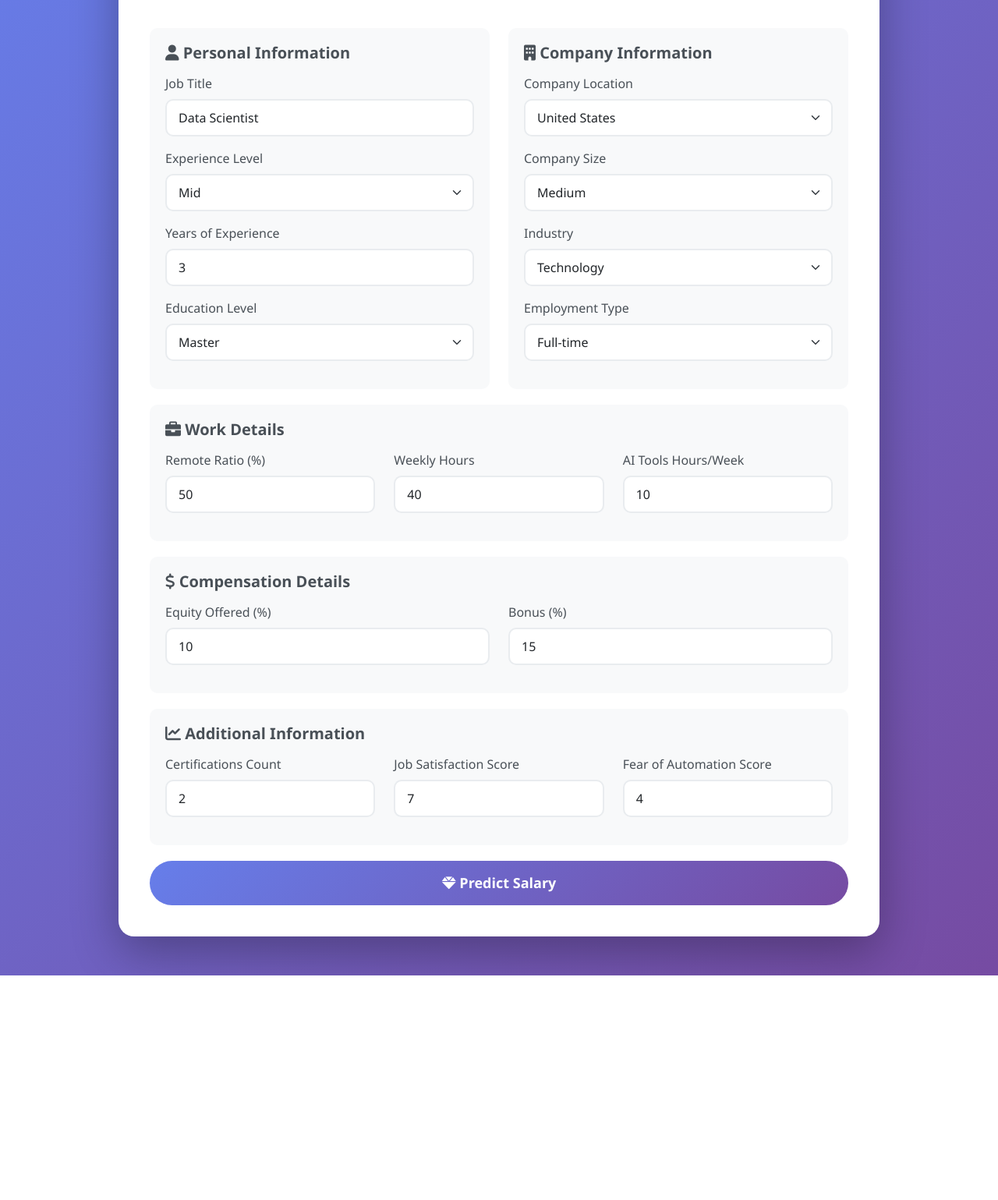
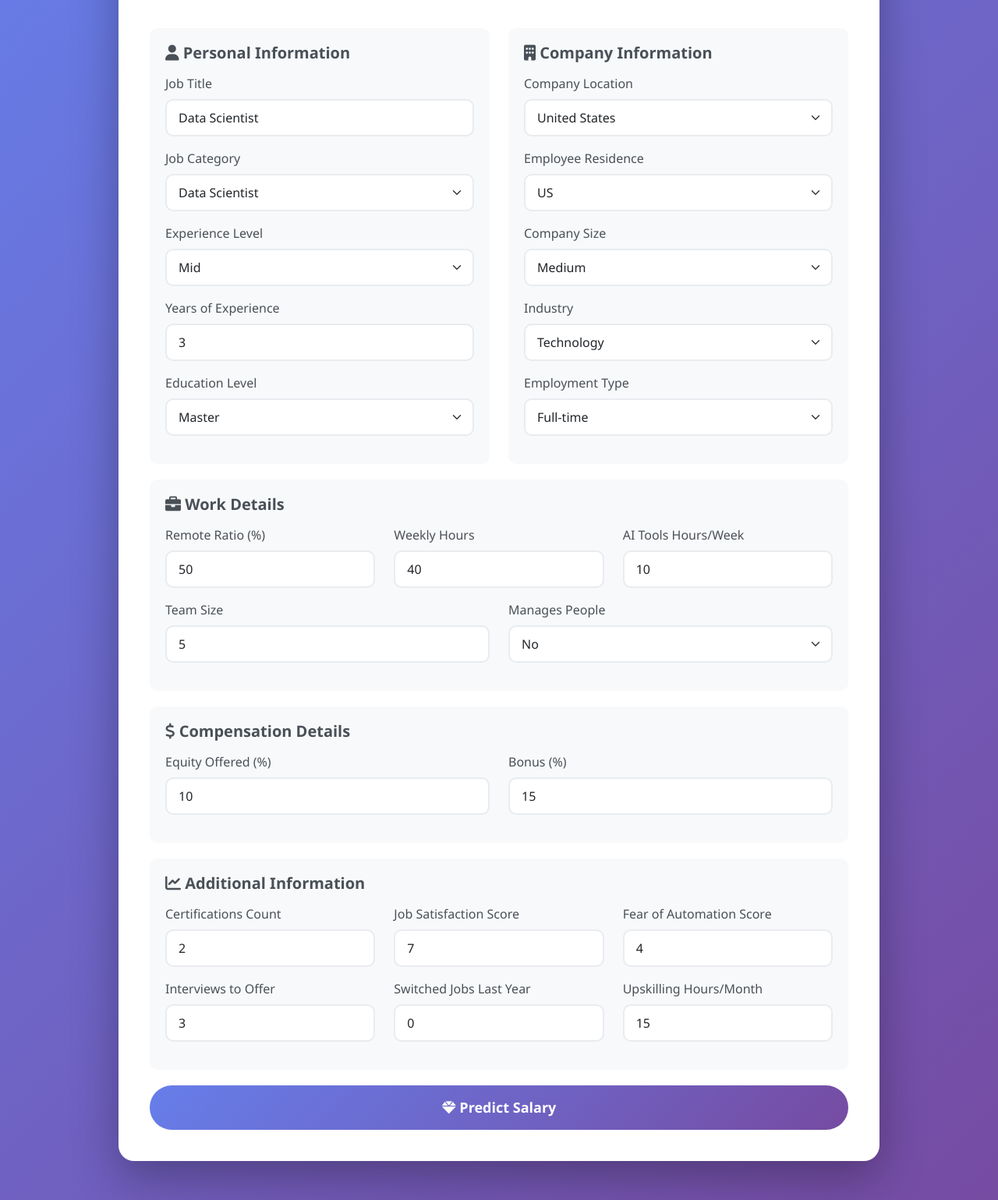
Before and after one commit to Tayyab94/salaryPredictor, a Flask app: page / in a window 1280 px wide. Shown: the part 191-1730 px from the top of the page at 78% size. Before the commit the page ends 1442 px from the top, so only its background shows below. Run offline with Flask 3, Linux system fonts and the light colour scheme; parts of the project's set-up code (start-up, migrations or seed data) failed here and were passed over.

Commit message:
fix the req.txt file issue

```diff
--- a/app.py
+++ b/app.py
@@ -1,11 +1,10 @@
-# app.py - Complete working version
+# app.py - Clean version that only loads pre-trained model
 import os
 import pandas as pd
 import numpy as np
 import joblib
 from flask import Flask, request, jsonify, render_template
 from flask_cors import CORS
-from sklearn.preprocessing import StandardScaler
 import warnings
 warnings.filterwarnings('ignore')
 
@@ -18,195 +17,84 @@ scaler = None
 features = []
 
 def load_model_artifacts():
-    """Load model artifacts or create them if missing"""
+    """Load pre-trained model and artifacts"""
     global model, scaler, features
 
     try:
+        # Load your trained model
         model = joblib.load('model/trained_model.pkl')
         print("✅ Model loaded successfully")
-    except:
-        print("⚠️ Model not found. Creating a simple model for testing...")
-        create_dummy_model()
-        model = joblib.load('model/trained_model.pkl')
+    except Exception as e:
+        print(f"❌ Error loading model: {e}")
+        return False
 
     try:
+        # Load scaler
         scaler = joblib.load('model/scaler.pkl')
         print("✅ Scaler loaded successfully")
-    except:
-        print("⚠️ Scaler not found. Creating a new scaler...")
-        create_scaler_from_data()
-        scaler = joblib.load('model/scaler.pkl')
+    except Exception as e:
+        print(f"⚠️ Scaler not found: {e}")
+        scaler = None
 
     try:
+        # Load features list
         with open('model/features.txt', 'r') as f:
             features = [line.strip() for line in f.readlines()]
         print(f"✅ Features loaded: {len(features)} features")
-    except:
-        print("⚠️ Features file not found. Creating default features...")
-        create_default_features()
-        with open('model/features.txt', 'r') as f:
-            features = [line.strip() for line in f.readlines()]
+    except Exception as e:
+        print(f"❌ Error loading features: {e}")
+        return False
 
-def create_dummy_model():
-    """Create a simple dummy model for testing"""
-    from sklearn.ensemble import RandomForestRegressor
-    import pandas as pd
-    import numpy as np
+    return True
 
-    np.random.seed(42)
-    n_samples = 1000
-
-    data = {
-        'years_experience': np.random.uniform(0, 30, n_samples),
-        'remote_ratio': np.random.uniform(0, 100, n_samples),
-        'team_size': np.random.randint(1, 20, n_samples),
-        'certifications_count': np.random.randint(0, 5, n_samples),
-        'weekly_hours': np.random.normal(40, 5, n_samples),
-        'ai_tools_hours_per_week': np.random.uniform(0, 30, n_samples),
-        'equity_offered_pct': np.random.uniform(0, 30, n_samples),
-        'bonus_pct': np.random.uniform(0, 40, n_samples),
-        'job_satisfaction_score': np.random.uniform(1, 10, n_samples),
-        'interviews_to_offer': np.random.randint(1, 8, n_samples),
-        'switched_jobs_last_year': np.random.randint(0, 3, n_samples),
-        'upskilling_hours_per_month': np.random.uniform(0, 40, n_samples),
-        'fears_ai_automation_score': np.random.uniform(1, 10, n_samples),
-        'exp_level_encoded': np.random.randint(1, 4, n_samples),
-        'has_equity': np.random.randint(0, 2, n_samples),
-        'has_bonus': np.random.randint(0, 2, n_samples),
-        'seniority_score': np.random.uniform(1, 100, n_samples),
-        'remote_intensity': np.random.uniform(0, 1, n_samples),
-        'company_size_encoded': np.random.randint(1, 4, n_samples),
-        'remote_company_size_interaction': np.random.uniform(0, 300, n_samples),
-        'location_mismatch': np.random.randint(0, 2, n_samples),
-        'education_level_encoded': np.random.randint(1, 4, n_samples),
-        'has_advanced_degree': np.random.randint(0, 2, n_samples),
-        'education_experience_interaction': np.random.uniform(0, 100, n_samples),
-        'ai_usage_intensity': np.random.uniform(0, 1, n_samples),
-        'comprehensive_seniority': np.random.uniform(1, 100, n_samples),
-        'efficiency_score': np.random.uniform(1, 100, n_samples),
-        'certs_per_experience_year': np.random.uniform(0, 5, n_samples),
-        'job_switcher': np.random.randint(0, 2, n_samples),
-        'upskilling_dedication': np.random.randint(0, 2, n_samples)
-    }
-
-    df_dummy = pd.DataFrame(data)
-
-    df_dummy['salary_usd'] = (
-        50000 +
-        df_dummy['years_experience'] * 8000 +
-        df_dummy['exp_level_encoded'] * 15000 +
-        df_dummy['remote_intensity'] * 10000 +
-        df_dummy['company_size_encoded'] * 5000 +
-        np.random.normal(0, 20000, n_samples)
-    )
-    df_dummy['salary_usd'] = df_dummy['salary_usd'].clip(30000, 300000)
-
-    X = df_dummy.drop('salary_usd', axis=1)
-    y = df_dummy['salary_usd']
-
-    model = RandomForestRegressor(n_estimators=50, random_state=42)
-    model.fit(X, y)
-
-    os.makedirs('model', exist_ok=True)
-    joblib.dump(model, 'model/trained_model.pkl')
-
-    with open('model/features.txt', 'w') as f:
-        for col in X.columns:
-            f.write(f"{col}\n")
-
-    print("✅ Dummy model created successfully!")
-
-def create_scaler_from_data():
-    """Create a scaler from dummy data"""
-    from sklearn.preprocessing import StandardScaler
-
-    np.random.seed(42)
-    n_samples = 1000
-    dummy_data = np.random.randn(n_samples, 30) * 10 + 50
-
-    scaler = StandardScaler()
-    scaler.fit(dummy_data)
-
-    os.makedirs('model', exist_ok=True)
-    joblib.dump(scaler, 'model/scaler.pkl')
-
-    print("✅ Scaler created successfully!")
-
-def create_default_features():
-    """Create default features list"""
-    default_features = [
-        'years_experience', 'remote_ratio', 'team_size', 'certifications_count',
-        'weekly_hours', 'ai_tools_hours_per_week', 'equity_offered_pct',
-        'bonus_pct', 'job_satisfaction_score', 'interviews_to_offer',
-        'switched_jobs_last_year', 'upskilling_hours_per_month',
-        'fears_ai_automation_score', 'exp_level_encoded', 'has_equity',
-        'has_bonus', 'seniority_score', 'remote_intensity',
-        'company_size_encoded', 'remote_company_size_interaction',
-        'location_mismatch', 'education_level_encoded', 'has_advanced_degree',
-        'education_experience_interaction', 'ai_usage_intensity',
-        'comprehensive_seniority', 'efficiency_score',
-        'certs_per_experience_year', 'job_switcher', 'upskilling_dedication'
-    ]
-
-    os.makedirs('model', exist_ok=True)
-    with open('model/features.txt', 'w') as f:
-        for feat in default_features:
-            f.write(f"{feat}\n")
-
-    print("✅ Default features created!")
-
-# Load artifacts on startup
-load_model_artifacts()
+# Load all artifacts on startup
+if not load_model_artifacts():
+    print("❌ Failed to load model artifacts. Please check your model files.")
+    exit(1)
 
 def engineer_features(df):
-    """Apply feature engineering to input data with safe encoding"""
+    """Apply feature engineering (must match your training pipeline)"""
 
     df_engineered = df.copy()
 
-    # 1. Salary-related features
-    df_engineered['salary_per_hour'] = 0
-    df_engineered['total_compensation'] = 0
+    # Add engineered features that your model expects
     df_engineered['has_equity'] = (df_engineered['equity_offered_pct'] > 0).astype(int)
     df_engineered['has_bonus'] = (df_engineered['bonus_pct'] > 0).astype(int)
 
-    # 2. Experience features with safe mapping
+    # Experience mapping
     exp_map = {'Entry': 1, 'Mid': 2, 'Senior': 3, 'Executive': 4}
     df_engineered['exp_level_encoded'] = df_engineered['experience_level'].map(exp_map).fillna(2)
     df_engineered['seniority_score'] = df_engineered['years_experience'] * df_engineered['exp_level_encoded']
 
-    # 3. Remote features
+    # Remote features
     df_engineered['remote_intensity'] = df_engineered['remote_ratio'] / 100
     company_size_map = {'S': 1, 'M': 2, 'L': 3}
     df_engineered['company_size_encoded'] = df_engineered['company_size'].map(company_size_map).fillna(2)
     df_engineered['remote_company_size_interaction'] = df_engineered['remote_ratio'] * df_engineered['company_size_encoded']
-    df_engineered['location_mismatch'] = (df_engineered['employee_residence'] != df_engineered['company_location_full']).astype(int)
 
-    # 4. Education features with safe mapping
+    # Education features
     education_map = {'High School': 1, 'Bachelor': 2, 'Master': 3, 'PhD': 4}
     df_engineered['education_level_encoded'] = df_engineered['education_level'].map(education_map).fillna(2)
     df_engineered['has_advanced_degree'] = (df_engineered['education_level'].isin(['Master', 'PhD'])).astype(int)
-    df_engineered['education_experience_interaction'] = df_engineered['education_level_encoded'] * df_engineered['years_experience']
 
-    # 5. AI features
+    # AI features
     df_engineered['ai_usage_intensity'] = df_engineered['ai_tools_hours_per_week'] / (df_engineered['weekly_hours'] + 1)
 
-    # 6. Comprehensive seniority
+    # Comprehensive seniority
     df_engineered['comprehensive_seniority'] = (
         df_engineered['years_experience'] * 0.3 +
         df_engineered['exp_level_encoded'] * 0.25 +
         df_engineered['education_level_encoded'] * 0.15 +
         df_engineered['certifications_count'] * 0.1 +
-        df_engineered['team_size'] * 0.1 +
-        df_engineered['manages_people'] * 0.1
+        df_engineered['team_size'] * 0.1
     )
 
-    # 7. Additional features
-    df_engineered['efficiency_score'] = 0
+    # Additional features
     df_engineered['certs_per_experience_year'] = df_engineered['certifications_count'] / (df_engineered['years_experience'] + 1)
     df_engineered['job_switcher'] = (df_engineered['switched_jobs_last_year'] > 0).astype(int)
     df_engineered['upskilling_dedication'] = (df_engineered['upskilling_hours_per_month'] > 10).astype(int)
 
-    # 8. Handle categorical variables with mappings
+    # Categorical mappings
     categorical_mappings = {
         'job_category': {
             'Data_Scientist': 0, 'ML_Engineer': 1, 'AI_Engineer': 2,
@@ -220,47 +108,45 @@ def engineer_features(df):
         }
     }
 
-    # Apply mappings with safe defaults
     for col, mapping in categorical_mappings.items():
         if col in df_engineered.columns:
             df_engineered[col] = df_engineered[col].map(mapping).fillna(0)
 
-    # Also encode other categorical columns using simple mapping
-    # Map employment_type
+    # Encode other categoricals
     if 'employment_type' in df_engineered.columns:
-        emp_map = {'Full-time': 0, 'Part-time': 1, 'Contract': 2}
-        df_engineered['employment_type'] = df_engineered['employment_type'].map(emp_map).fillna(0)
+        df_engineered['employment_type'] = df_engineered['employment_type'].map({
+            'Full-time': 0, 'Part-time': 1, 'Contract': 2
+        }).fillna(0)
 
-    # Map primary_language
     if 'primary_language' in df_engineered.columns:
-        lang_map = {'Python': 0, 'SQL': 1, 'R': 2, 'Java': 3, 'C++': 4}
-        df_engineered['primary_language'] = df_engineered['primary_language'].map(lang_map).fillna(0)
+        df_engineered['primary_language'] = df_engineered['primary_language'].map({
+            'Python': 0, 'SQL': 1, 'R': 2, 'Java': 3, 'C++': 4
+        }).fillna(0)
 
-    # Map industry
     if 'industry' in df_engineered.columns:
-        industry_map = {'Technology': 0, 'Finance': 1, 'Healthcare': 2, 'Education': 3, 'Retail': 4}
-        df_engineered['industry'] = df_engineered['industry'].map(industry_map).fillna(0)
+        df_engineered['industry'] = df_engineered['industry'].map({
+            'Technology': 0, 'Finance': 1, 'Healthcare': 2, 'Education': 3, 'Retail': 4
+        }).fillna(0)
 
-    # Select only the features the model expects
+    # Select only features the model expects
     available_features = [f for f in features if f in df_engineered.columns]
     df_engineered = df_engineered[available_features]
 
-    # Add missing features with default values
+    # Add missing features
     for f in features:
         if f not in df_engineered.columns:
             df_engineered[f] = 0
 
-    # Ensure correct column order
+    # Reorder columns to match training
     df_engineered = df_engineered[features]
 
-    # Scale numerical features
-    numerical_cols = df_engineered.select_dtypes(include=[np.number]).columns.tolist()
-    if scaler is not None and len(numerical_cols) > 0:
+    # Scale if scaler exists
+    if scaler is not None:
+        numerical_cols = df_engineered.select_dtypes(include=[np.number]).columns.tolist()
         try:
             df_engineered[numerical_cols] = scaler.transform(df_engineered[numerical_cols])
         except Exception as e:
             print(f"Warning: Scaling failed: {e}")
-            # If scaling fails, proceed without scaling
 
     return df_engineered
 
@@ -273,25 +159,19 @@ def predict():
     try:
         # Get form data
         data = {
-            'job_title': request.form.get('job_title', 'Data Scientist'),
             'experience_level': request.form.get('experience_level', 'Mid'),
+            'years_experience': float(request.form.get('years_experience', 3)),
+            'company_size': request.form.get('company_size', 'M'),
+            'company_location_full': request.form.get('company_location_full', 'United States'),
+            'remote_ratio': float(request.form.get('remote_ratio', 50)),
+            'education_level': request.form.get('education_level', 'Master'),
             'employment_type': request.form.get('employment_type', 'Full-time'),
-            'company_size': request.form.get('company_size', 'M'),
-            'employee_residence': request.form.get('employee_residence', 'US'),
             'industry': request.form.get('industry', 'Technology'),
-            'remote_ratio': float(request.form.get('remote_ratio', 50)),
-            'years_experience': float(request.form.get('years_experience', 3)),
-            'education_level': request.form.get('education_level', 'Master'),
             'primary_language': request.form.get('primary_language', 'Python'),
-            'has_ml_in_title': int(request.form.get('has_ml_in_title', 0)),
-            'manages_people': int(request.form.get('manages_people', 0)),
             'team_size': int(request.form.get('team_size', 5)),
             'certifications_count': int(request.form.get('certifications_count', 2)),
             'weekly_hours': float(request.form.get('weekly_hours', 40)),
-            'uses_ai_tools_daily': int(request.form.get('uses_ai_tools_daily', 1)),
             'ai_tools_hours_per_week': float(request.form.get('ai_tools_hours_per_week', 10)),
-            'salary_currency': 'USD',
-            'salary_usd': 0,
             'equity_offered_pct': float(request.form.get('equity_offered_pct', 10)),
             'bonus_pct': float(request.form.get('bonus_pct', 15)),
             'job_satisfaction_score': float(request.form.get('job_satisfaction_score', 7)),
@@ -299,8 +179,9 @@ def predict():
             'switched_jobs_last_year': int(request.form.get('switched_jobs_last_year', 0)),
             'upskilling_hours_per_month': float(request.form.get('upskilling_hours_per_month', 15)),
             'fears_ai_automation_score': float(request.form.get('fears_ai_automation_score', 4)),
-            'company_location_full': request.form.get('company_location_full', 'United States'),
-            'exp_level_encoded': 2,
+            'employee_residence': request.form.get('employee_residence', 'US'),
+            'manages_people': int(request.form.get('manages_people', 0)),
+            'has_ml_in_title': int(request.form.get('has_ml_in_title', 0)),
             'job_category': request.form.get('job_category', 'Data_Scientist'),
             'remote_category': request.form.get('remote_category', 'Hybrid_High'),
             'ai_usage_category': request.form.get('ai_usage_category', 'Moderate_User')
@@ -315,16 +196,12 @@ def predict():
         # Make prediction
         prediction = model.predict(engineered_df)[0]
 
-        # Prepare response
-        response = {
+        return jsonify({
             'success': True,
             'predicted_salary': round(prediction, 2),
             'predicted_salary_formatted': f"${round(prediction, 2):,.2f}",
-            'input_data': data,
             'features_used': len(features)
-        }
-
-        return jsonify(response)
+        })
 
     except Exception as e:
         return jsonify({
@@ -342,6 +219,5 @@ def health_check():
     })
 
 if __name__ == '__main__':
-    # Important for Render: Use PORT environment variable
     port = int(os.environ.get('PORT', 5000))
     app.run(debug=False, host='0.0.0.0', port=port)
--- a/requirements.txt
+++ b/requirements.txt
@@ -1,3 +1,5 @@
+
+setuptools
 altgraph==0.17.3
 arrow==1.3.0
 asgiref==3.8.1
--- a/templates/index.html
+++ b/templates/index.html
@@ -139,6 +139,16 @@
             height: 3rem;
         }
 
+        .error-message {
+            display: none;
+            background: #dc3545;
+            color: white;
+            padding: 15px;
+            border-radius: 10px;
+            margin-top: 20px;
+            text-align: center;
+        }
+
         @media (max-width: 768px) {
             .card-body {
                 padding: 20px;
@@ -167,6 +177,18 @@
                                 <div class="mb-3">
                                     <label class="form-label">Job Title</label>
                                     <input type="text" class="form-control" name="job_title" value="Data Scientist">
+                                </div>
+
+                                <div class="mb-3">
+                                    <label class="form-label">Job Category</label>
+                                    <select class="form-select" name="job_category">
+                                        <option value="Data_Scientist" selected>Data Scientist</option>
+                                        <option value="ML_Engineer">ML Engineer</option>
+                                        <option value="AI_Engineer">AI Engineer</option>
+                                        <option value="Analyst">Analyst</option>
+                                        <option value="Manager">Manager</option>
+                                        <option value="Other">Other</option>
+                                    </select>
                                 </div>
 
                                 <div class="mb-3">
@@ -214,6 +236,17 @@
                                         <option value="Netherlands">Netherlands</option>
                                         <option value="France">France</option>
                                         <option value="Poland">Poland</option>
+                                    </select>
+                                </div>
+
+                                <div class="mb-3">
+                                    <label class="form-label">Employee Residence</label>
+                                    <select class="form-select" name="employee_residence">
+                                        <option value="US" selected>US</option>
+                                        <option value="IN">India</option>
+                                        <option value="GB">United Kingdom</option>
+                                        <option value="DE">Germany</option>
+                                        <option value="CA">Canada</option>
                                     </select>
                                 </div>
 
@@ -273,6 +306,23 @@
                                 </div>
                             </div>
                         </div>
+                        <div class="row">
+                            <div class="col-md-6">
+                                <div class="mb-3">
+                                    <label class="form-label">Team Size</label>
+                                    <input type="number" class="form-control" name="team_size" value="5" min="0" max="50">
+                                </div>
+                            </div>
+                            <div class="col-md-6">
+                                <div class="mb-3">
+                                    <label class="form-label">Manages People</label>
+                                    <select class="form-select" name="manages_people">
+                                        <option value="0">No</option>
+                                        <option value="1">Yes</option>
+                                    </select>
+                                </div>
+                            </div>
+                        </div>
                     </div>
 
                     <!-- Compensation Details -->
@@ -317,6 +367,26 @@
                                 </div>
                             </div>
                         </div>
+                        <div class="row">
+                            <div class="col-md-4">
+                                <div class="mb-3">
+                                    <label class="form-label">Interviews to Offer</label>
+                                    <input type="number" class="form-control" name="interviews_to_offer" value="3" min="1" max="10">
+                                </div>
+                            </div>
+                            <div class="col-md-4">
+                                <div class="mb-3">
+                                    <label class="form-label">Switched Jobs Last Year</label>
+                                    <input type="number" class="form-control" name="switched_jobs_last_year" value="0" min="0" max="5">
+                                </div>
+                            </div>
+                            <div class="col-md-4">
+                                <div class="mb-3">
+                                    <label class="form-label">Upskilling Hours/Month</label>
+                                    <input type="number" class="form-control" name="upskilling_hours_per_month" value="15" min="0" max="50">
+                                </div>
+                            </div>
+                        </div>
                     </div>
 
                     <button type="submit" class="btn-predict">
@@ -329,6 +399,11 @@
                         <span class="visually-hidden">Loading...</span>
                     </div>
                     <p class="mt-2">Analyzing your profile...</p>
+                </div>
+
+                <div class="error-message" id="errorMessage">
+                    <i class="fas fa-exclamation-circle"></i>
+                    <span id="errorText">Something went wrong. Please try again.</span>
                 </div>
 
                 <div class="result-card" id="resultCard">
@@ -346,9 +421,10 @@
         document.getElementById('predictionForm').addEventListener('submit', async function(e) {
             e.preventDefault();
 
-            // Show loading
+            // Show loading, hide results and errors
             document.getElementById('loading').style.display = 'block';
             document.getElementById('resultCard').style.display = 'none';
+            document.getElementById('errorMessage').style.display = 'none';
 
             // Collect form data
             const formData = new FormData(this);
@@ -366,12 +442,10 @@
 
                 if (data.success) {
                     // Show result
-                    document.getElementById('predictedSalary').textContent = data.predicted_salary_formatted;
+                    document.getElementById('predictedSalary').textContent = data.predicted_salary_formatted || `$${data.predicted_salary.toLocaleString()}`;
                     document.getElementById('resultDetails').innerHTML = `
                         <small>
-                            Features used: ${data.features_used} |
-                            Experience: ${data.input_data.experience_level} |
-                            Location: ${data.input_data.company_location_full}
+                            Features used: ${data.features_used || 'N/A'}
                         </small>
                     `;
                     document.getElementById('resultCard').style.display = 'block';
@@ -383,11 +457,17 @@
                         card.style.animation = 'fadeInUp 0.5s ease';
                     }, 10);
                 } else {
-                    alert('Error: ' + data.error);
+                    // Show error
+                    document.getElementById('errorText').textContent = data.error || 'An error occurred during prediction.';
+                    document.getElementById('errorMessage').style.display = 'block';
                 }
             } catch (error) {
+                // Hide loading
                 document.getElementById('loading').style.display = 'none';
-                alert('Error making prediction: ' + error.message);
+
+                // Show error
+                document.getElementById('errorText').textContent = 'Network error: ' + error.message;
+                document.getElementById('errorMessage').style.display = 'block';
             }
         });
 
```
